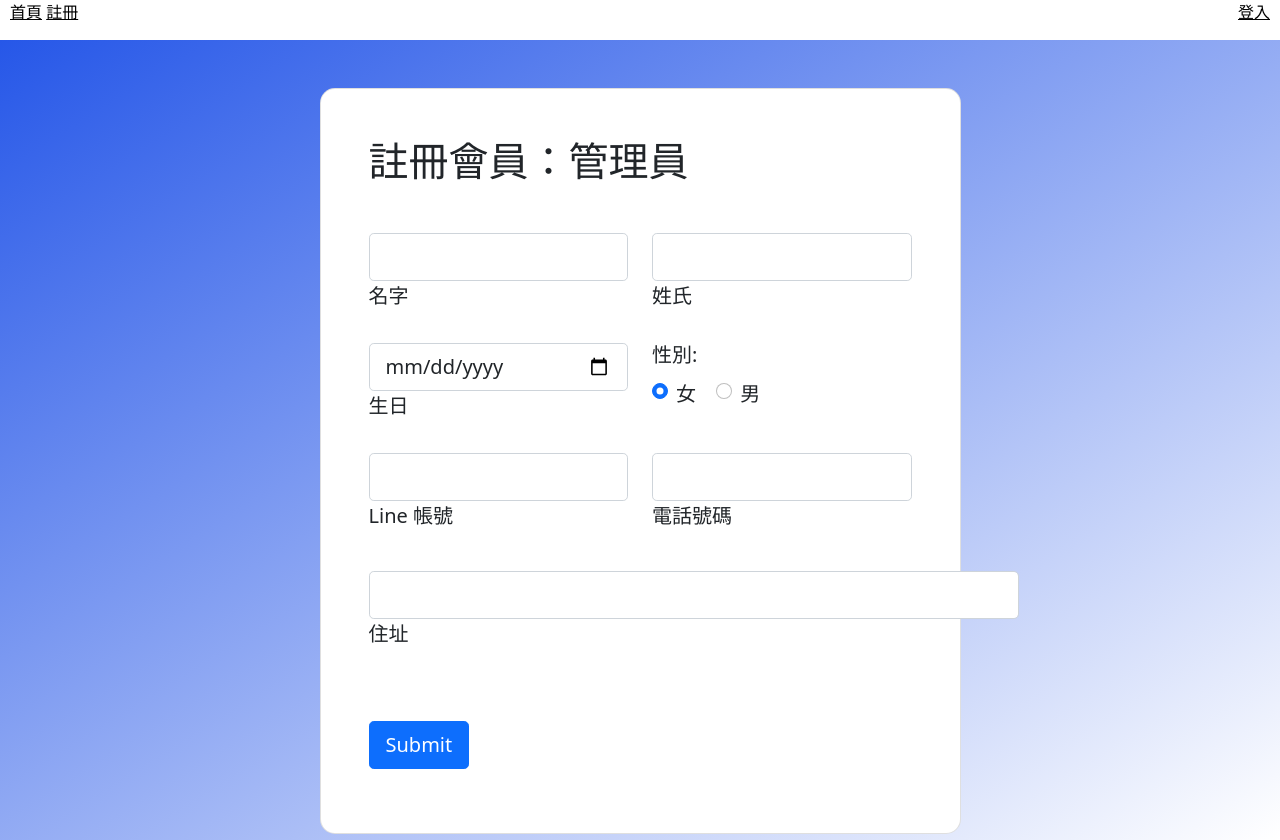
After one commit to Xupertomato/watchdog, a Django app: template users/templates/users/register_manager.html in a window 1280 px wide. The commit adds this page. Run offline with Django 3.2, Linux system fonts and the light colour scheme; the template is opened without the code that fills it, so the values that code supplies are empty.

Commit message:
register

```diff
--- a/static/users/css/register.css
+++ b/static/users/css/register_elder.css
@@ -22,3 +22,6 @@
 	input[type="Address"] {
 		width: 650px;
 	}
+	input[type="phoneNumber"] {
+		width: 650px;
+	}
--- /dev/null
+++ b/static/users/css/register_manager.css
@@ -0,0 +1,27 @@
+.gradient-custom {
+	/* fallback for old browsers */
+	background: #2657e8 ;
+
+	/* Chrome 10-25, Safari 5.1-6 */
+	background: -webkit-linear-gradient(to bottom right, rgb(38,87,232,1), rgb(255, 255, 255));
+
+	/* W3C, IE 10+/ Edge, Firefox 16+, Chrome 26+, Opera 12+, Safari 7+ */
+	background: linear-gradient(to bottom right, rgba(38,87,232,1), rgb(255, 255, 255))
+	}
+
+	.card-registration .select-input.form-control[readonly]:not([disabled]) {
+	font-size: 1rem;
+	line-height: 2.15;
+	padding-left: .75em;
+	padding-right: .75em;
+	}
+	.card-registration .select-arrow {
+	top: 13px;
+	}
+
+	input[type="Address"] {
+		width: 650px;
+	}
+	input[type="phoneNumber"] {
+		width: 650px;
+	}
--- /dev/null
+++ b/users/templates/users/register_manager.html
@@ -0,0 +1,109 @@
+{% extends "base.html" %}
+
+{% block content %}
+{% load static %}
+<link href="https://cdn.jsdelivr.net/npm/bootstrap@5.0.2/dist/css/bootstrap.min.css" rel="stylesheet" integrity="sha384-EVSTQN3/azprG1Anm3QDgpJLIm9Nao0Yz1ztcQTwFspd3yD65VohhpuuCOmLASjC" crossorigin="anonymous">
+<link rel="stylesheet" href="{% static 'users/css/register_manager.css' %}">
+<section class="vh-100 gradient-custom">
+  <div class="container py-5 h-100">
+    <div class="row justify-content-center align-items-center h-100">
+      <div class="col-12 col-lg-9 col-xl-7">
+        <div class="card shadow-2-strong card-registration" style="border-radius: 15px;">
+          <div class="card-body p-4 p-md-5">
+            <h1 class="mb-4 pb-2 pb-md-0 mb-md-5">註冊會員：管理員</h1>
+            <form>
+
+              <div class="row">
+                <div class="col-md-6 mb-4">
+
+                  <div class="form-outline">
+                    <input type="text" id="firstName" class="form-control form-control-lg" />
+                    <label class="form-label" for="firstName" style="font-size:20px;">名字</label>
+
+                  </div>
+
+                </div>
+                <div class="col-md-6 mb-4">
+
+                  <div class="form-outline">
+                    <input type="text" id="lastName" class="form-control form-control-lg" />
+                    <label class="form-label" for="lastName" style="font-size:20px;">姓氏</label>
+                  </div>
+
+                </div>
+              </div>
+
+              <div class="row">
+                <div class="col-md-6 mb-4 d-flex align-items-center">
+
+                  <div class="form-outline datepicker w-100">
+                    <input type="date" class="form-control form-control-lg" id="birthdayDate" />
+                    <label for="birthdayDate" class="form-label" style="font-size:20px;">生日</label>
+                  </div>
+
+                </div>
+                <div class="col-md-6 mb-4">
+
+                  <h5 class="mb-2 pb-1">性別: </h5>
+
+                  <div class="form-check form-check-inline">
+                    <input class="form-check-input" type="radio" name="inlineRadioOptions" id="femaleGender"
+                      value="option1" checked />
+                    <label class="form-check-label" for="femaleGender" style="font-size:20px;">女</label>
+                  </div>
+
+                  <div class="form-check form-check-inline">
+                    <input class="form-check-input" type="radio" name="inlineRadioOptions" id="maleGender"
+                      value="option2" />
+                    <label class="form-check-label" for="maleGender" style="font-size:20px;">男</label>
+                  </div>
+
+
+                </div>
+              </div>
+
+              <div class="row">
+                <div class="col-md-6 mb-4 pb-2">
+
+                  <div class="form-outline">
+                    <input type="email" id="lineAccount" class="form-control form-control-lg" />
+                    <label class="form-label" for="lineAccount" style="font-size:20px;">Line 帳號</label>
+                  </div>
+
+                </div>
+                <div class="col-md-6 mb-4 pb-2">
+
+                  <div class="form-outline">
+
+                    <input type="tel" id="phoneNumber" class="form-control form-control-lg" />
+                    <label class="form-label" for="phoneNumber" style="font-size:20px;">電話號碼</label>
+                  </div>
+
+                </div>
+              </div>
+
+              <div class="row">
+                <div class="col-md-6 mb-4 pb-2">
+
+                  <div class="form-outline">
+
+                    <input type="Address" id="Address" class="form-control form-control-lg" />
+                    <label class="form-label" for="Address" style="font-size:20px;" >住址</label>
+                  </div>
+
+                </div>
+              </div>
+
+              <div class="mt-4 pt-2">
+                <input class="btn btn-primary btn-lg" type="submit" value="Submit" />
+              </div>
+
+            </form>
+          </div>
+        </div>
+      </div>
+    </div>
+  </div>
+</section>
+
+{% endblock content %}
--- a/users/urls.py
+++ b/users/urls.py
@@ -7,5 +7,9 @@ app_name='users'
 urlpatterns = [
     path('login/', LoginView.as_view(template_name='users/login.html'), name="login"),
     path('logout/', views.logout_view, name='logout'),
-    path('register/', views.register, name='register'),
+    path('register_base/', views.register_base, name='register_base'),
+    path('register_elder/', views.register_elder, name='register_elder'),
+    path('register_related/', views.register_related, name='register_related'),
+    path('register_manager/', views.register_manager, name='register_manager'),
+
 ]
--- a/watchdogApp/templates/base.html
+++ b/watchdogApp/templates/base.html
@@ -1,13 +1,14 @@
 <p>
-    <a href="{% url 'watchdogApp:index' %}">Home</a>
+
+    <a href="{% url 'watchdogApp:index' %}" style="color: black;margin-left:10px;"">首頁</a>
 
       {% if user.is_authenticated %}
         Hello, {{ user.username }}.
-        <a href="{% url 'users:logout' %}">Log out</a>
+        <a href="{% url 'users:logout' %}" style="color: black;">登出</a>
       {% else %}
-        <a href="{% url 'users:register' %}">Register</a>
-        <a href="{% url 'users:login' %}">Log in</a>
+        <a href="{% url 'users:register_base' %}" style="color: black;">註冊</a>
+        <a href="{% url 'users:login' %}" style="color: black; float: right; margin-right:10px;">登入</a>
       {% endif %}
-    </p>
+</p>
 
     {% block content %}{% endblock %}
--- a/watchdogApp/templates/index.html
+++ b/watchdogApp/templates/index.html
@@ -13,7 +13,7 @@
 <link rel="stylesheet" type="text/css" href="{% static 'watchdogApp/css/index.css' %}">
 
 </head>
-<body>
+<body style="margin: 20px;">
 <!-- partial:index.partial.html -->
 <div class="pt-5">
   <h1 class="text-center">歡迎使用 Watchdog</h1>
@@ -45,7 +45,7 @@
                             </form>
                             <p class="small-xl pt-3 text-center">
                                 <span class="text-muted">還沒註冊會員?</span>
-                                <a href="{% url 'users:register' %}">註冊</a>
+                                <a href="{% url 'users:register_base' %}">註冊</a>
                             </p>
                         </div>
                     </div>
```
Also changed, not shown: static/users/css/register_related.css (added, +27 -0 lines), users/templates/users/login.html (+52 -9 lines), users/templates/users/register_base.html (added, +29 -0 lines), users/templates/users/register_elder.html (added, +102 -0 lines), users/templates/users/register_related.html (renamed from users/templates/users/register.html, +2 -17 lines), users/views.py (+39 -3 lines).
